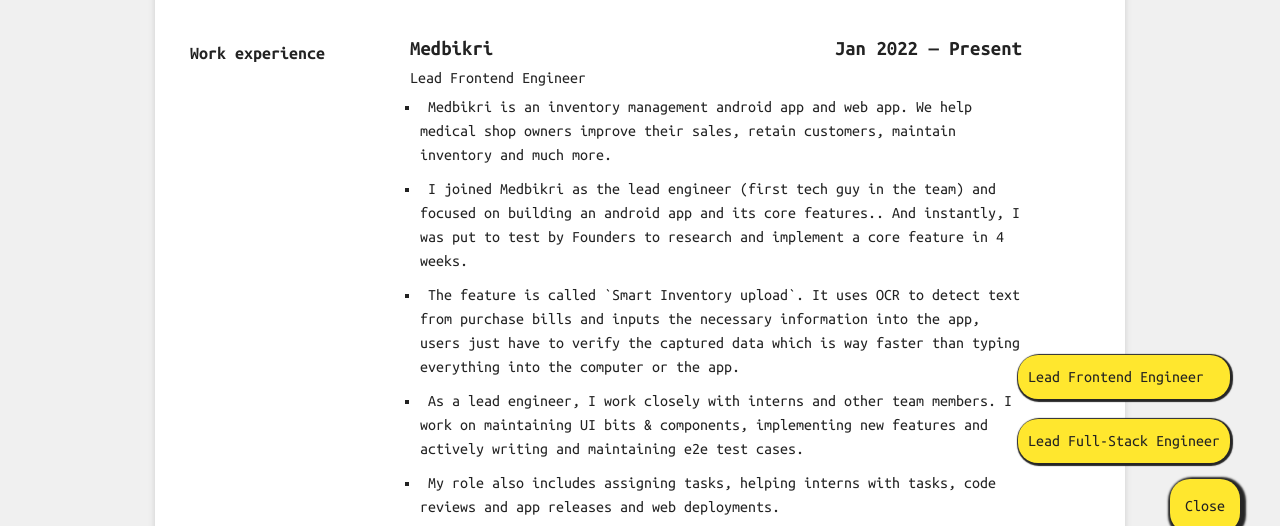
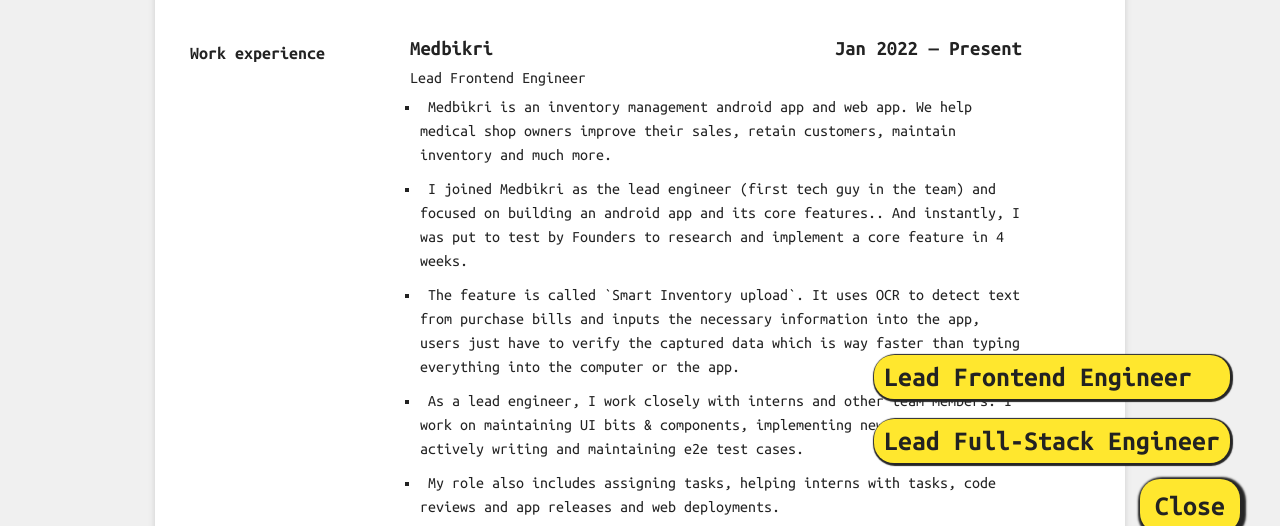
Before and after one commit to fullstackNRJ/simple-cv, a plain HTML site: page index.html in a window 1280 px wide. Both pictures are taken after a click on the link "Download Resume". Shown: the part 227-753 px from the top of the page. Drawn offline with Linux system fonts and the light colour scheme.

Commit message:
Update 8 index.html

```diff
--- a/index.html
+++ b/index.html
@@ -300,6 +300,17 @@
           box-shadow: none;
           padding: 0;
           padding: 5px;
+        }
+      }
+
+      @media screen and (min-width: 950px) {
+        .downlad-link-btn {
+          font-size: 28px;
+          font-weight: 700;
+        }
+        .context-menu-item {
+          font-size: 28px;
+          font-weight: 700;
         }
       }
     </style>
```
